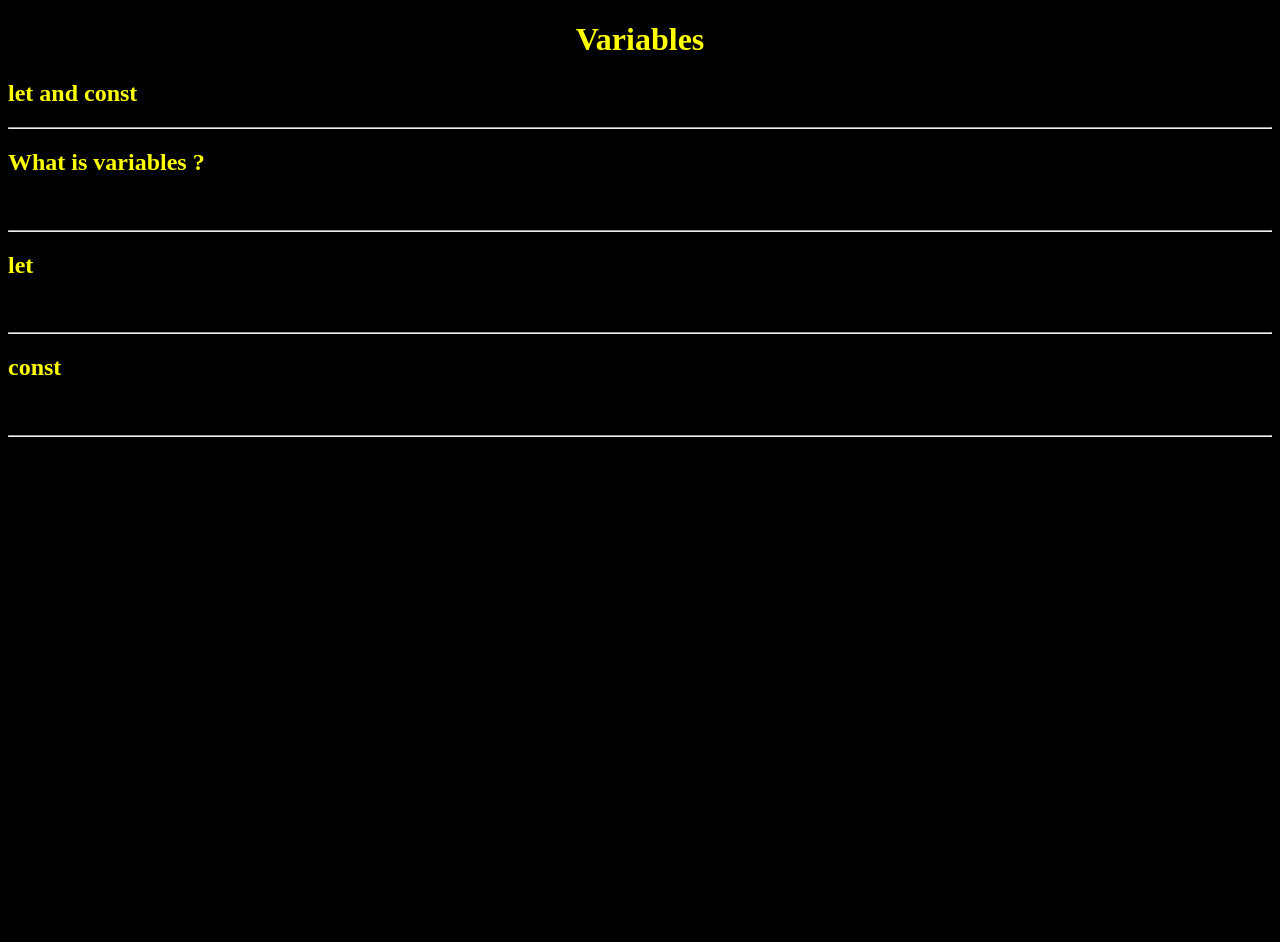
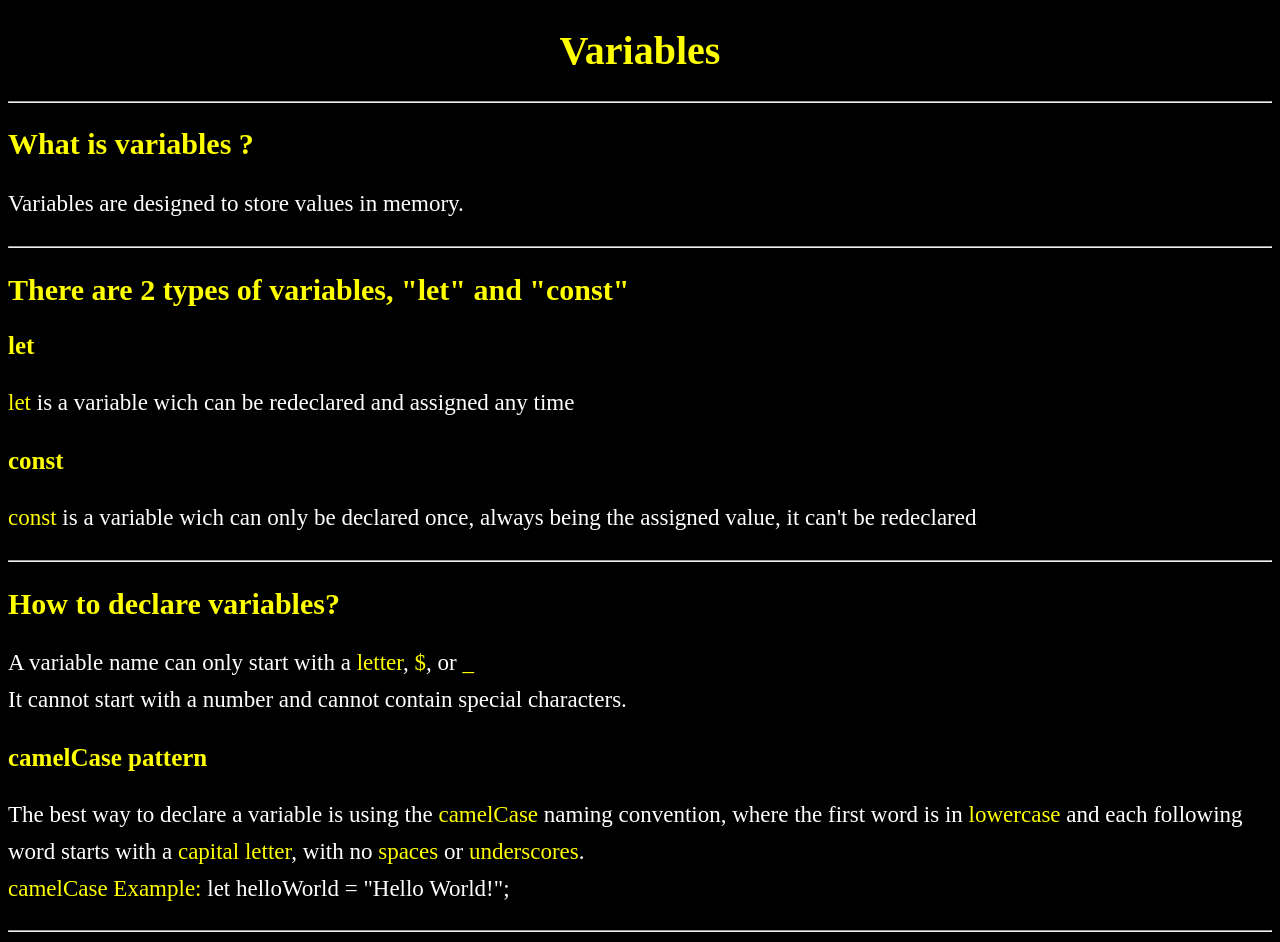
Before and after one commit to vit-gusmao/JavaScript-Playground, a plain HTML site: page Variables/index.html in a window 1280 px wide. Before the commit the page ends 800 px from the top, so only its background shows below. Drawn offline with Linux system fonts and the light colour scheme.

Commit message:
update update

```diff
--- a/Variables/index.html
+++ b/Variables/index.html
@@ -9,22 +9,33 @@
 <body>
     <header>
     <h1>Variables</h1>
-    <h2>let and const</h2>
     <hr>
     </header>
     <main>
         <h2>What is variables ?</h2>
-        <p>variables are </p>
+        <p>Variables are designed to store values in memory.</p>
         <hr>
 
-        <h2>let</h2>
-        <p>>"let" is a variable wich can be redeclared and assigned any time</p>
+        <h2>There are 2 types of variables, "let" and "const"</h2>
+
+        <h3>let</h3>
+        <p><span class = "yellow">let</span> is a variable wich can be redeclared and assigned any time</p>
+
+        <h3>const</h3>
+        <p><span class = "yellow">const</span> is a variable wich can only be declared once, always being the assigned value, it can't be redeclared</p>
         <hr>
 
-        <h2>const</h2>
-        <p>"const" is a variable wich can only be declared once, always being the assigned value, it can't be redeclared</p>
+        <h2>How to declare variables?</h2>
+        <p>A variable name can only start with a <span class="yellow">letter</span>, <span class="yellow">$</span>, or <span class="yellow">_</span><br>
+            It cannot start with a number and cannot contain special characters.</p>
+
+        <h3>camelCase pattern</h3>
+        <p>The best way to declare a variable is using the <span class="yellow">camelCase</span> naming convention, where the first word is in <span class="yellow">lowercase</span> and each following word starts with a <span class="yellow">capital letter</span>, with no <span class="yellow">spaces</span> or <span class="yellow">underscores</span>. <br>
+        <span class = "yellow">camelCase Example:</span> let helloWorld = "Hello World!";
+        </p>
+
+
         <hr>
-
     </main>
 </body>
 </html>
--- a/Variables/style.css
+++ b/Variables/style.css
@@ -1,5 +1,7 @@
 body {
     background-color: black;
+    color: white;
+    font-size: 20px;
 }
 
 h1 {
@@ -7,6 +9,15 @@ h1 {
     color: yellow;
 }
 
-h2 {
+h2, h3, .yellow {
     color: yellow;
 }
+
+h3 {
+    font-size: 25px;
+}
+
+p {
+    font-size: 23px;
+    line-height: 1.6;
+}
```
